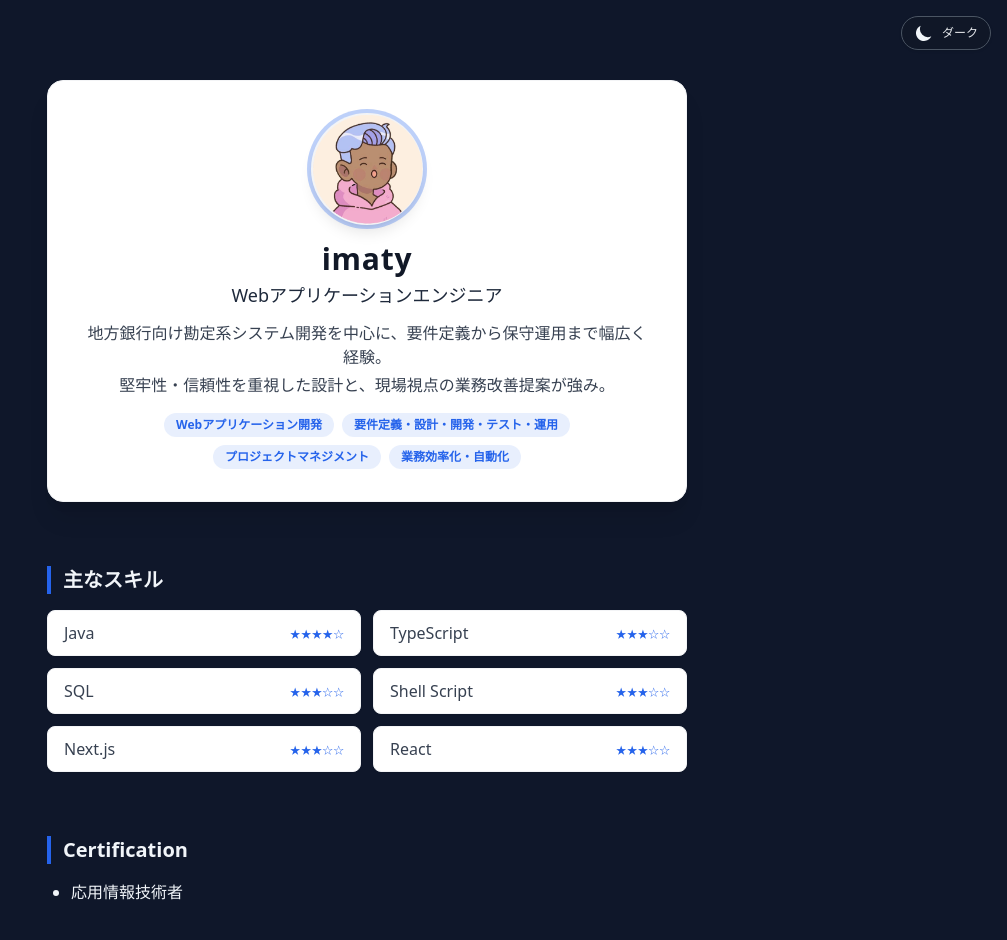
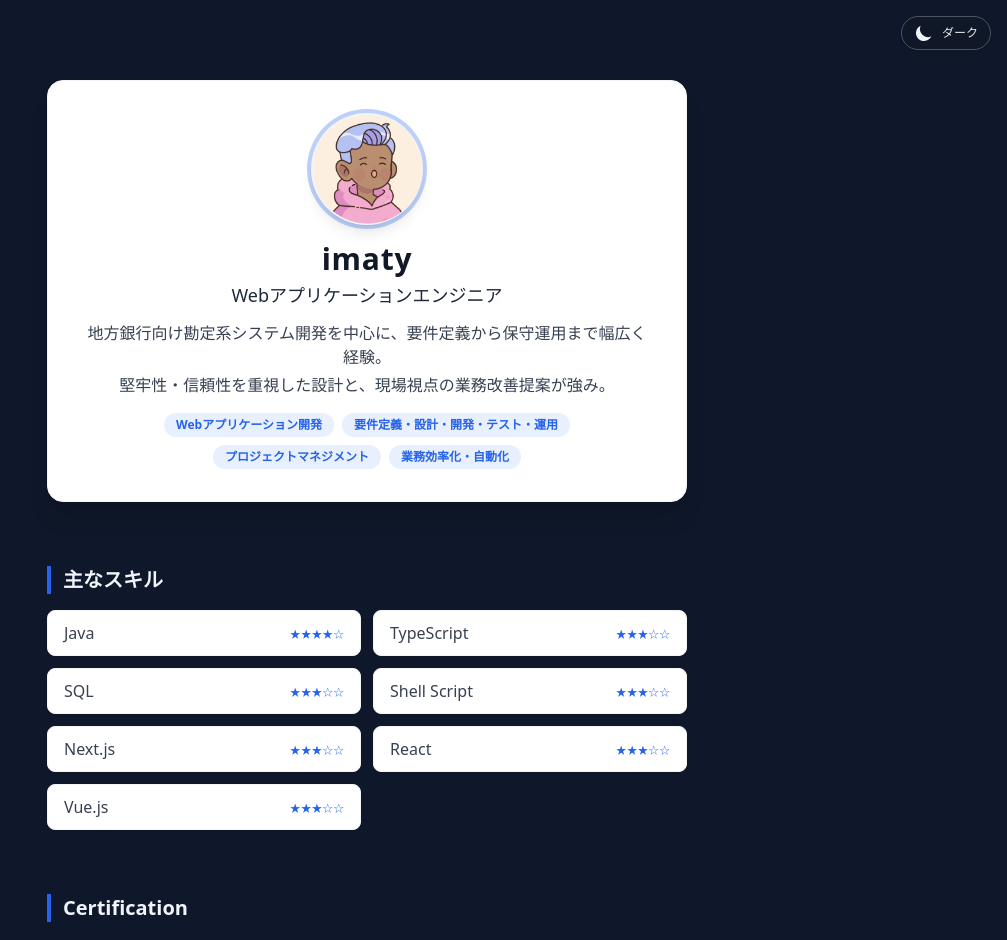
Before and after one commit to imaty1022/imaty-portfolio, a Next.js app: page / in a window 1280 px wide. Shown: the top 940 px of the page, without its empty margins (273-1280 px from the left). Built offline with nearby package versions, Linux system fonts and the light colour scheme.

Commit message:
add: add skill

```diff
--- a/src/pages/index.tsx
+++ b/src/pages/index.tsx
@@ -25,7 +25,8 @@ export default function Home() {
     { name: 'SQL', level: '★★★☆☆' },
     { name: 'Shell Script', level: '★★★☆☆' },
     { name: 'Next.js', level: '★★★☆☆' },
-    { name: 'React', level: '★★★☆☆' }
+    { name: 'React', level: '★★★☆☆' },
+    { name: 'Vue.js', level: '★★★☆☆' },
   ];
 
   const projects = [
```
